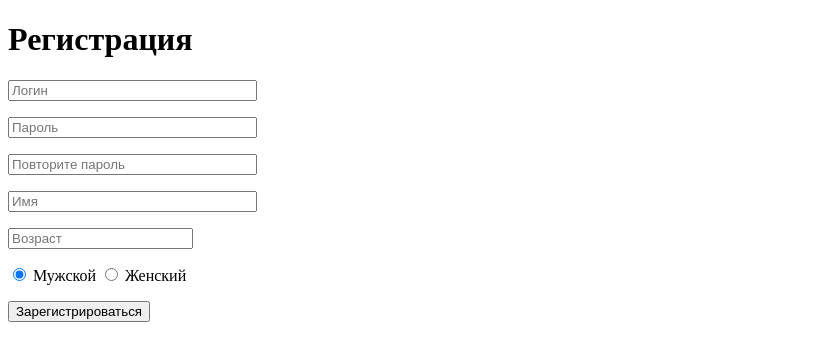
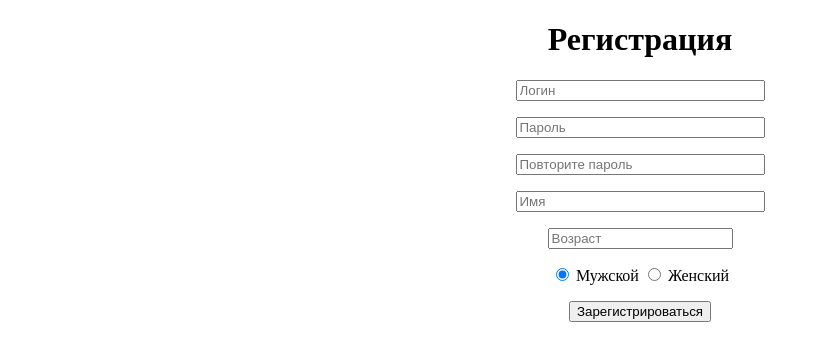
Before and after one commit to thd-nks/Nice2Meet, a Flask app: page /reg in a window 1280 px wide. Shown: the top 361 px of the page, without its empty margins (0-820 px from the left). Run offline with Flask 2, Linux system fonts and the light colour scheme.

Commit message:
templates alignment

```diff
--- a/TP_proj/templates/index.html
+++ b/TP_proj/templates/index.html
@@ -8,7 +8,7 @@ Nice 2 Meet
 
 {% block body %}
 
-<p><a href="/log"><button>Авторизация</button></a></p>
-<p><a href="/reg"><button>Регистрация</button></a></p>
+<p align="center"><a href="/log"><button>Авторизация</button></a></p>
+<p align="center"><a href="/reg"><button>Регистрация</button></a></p>
 
 {% endblock %}
--- a/TP_proj/templates/layout.html
+++ b/TP_proj/templates/layout.html
@@ -5,7 +5,7 @@
     <title>Nice2Meet</title>
 </head>
 <body>
-    <h1>{% block heading %} {% endblock %}</h1>
+    <h1 align="center">{% block heading %} {% endblock %}</h1>
 
     {% block body %}
     {% endblock %}
--- a/TP_proj/templates/reg.html
+++ b/TP_proj/templates/reg.html
@@ -10,43 +10,53 @@
 
 <form action="" method="post" novalidate>
     {{ form.hidden_tag() }}
-    <p>
+    <p align="center">
         {{ form.login(size=28, placeholder='Логин') }}
+    </p>
+    <p align="center">
         {% for error in form.login.errors %}
             <span style="color: red;">[{{ error }}]</span>
-            {% endfor %}
+        {% endfor %}
     </p>
-    <p>
+    <p align="center">
         {{ form.password(size=28, placeholder='Пароль') }}
+    </p>
+    <p align="center">
         {% for error in form.password.errors %}
             <span style="color: red;">[{{ error }}]</span>
-            {% endfor %}
+        {% endfor %}
     </p>
-    <p>
+    <p align="center">
         {{ form.password2(size=28, placeholder='Повторите пароль') }}
+    </p>
+    <p align="center">
         {% for error in form.password2.errors %}
             <span style="color: red;">[{{ error }}]</span>
-            {% endfor %}
+        {% endfor %}
     </p>
-    <p>
+    <p align="center">
         {{ form.name(size=28, placeholder='Имя') }}
+    </p>
+    <p align="center">
         {% for error in form.name.errors %}
             <span style="color: red;">[{{ error }}]</span>
-            {% endfor %}
+        {% endfor %}
     </p>
-    <p>
+    <p align="center">
         {{ form.age(size=28, placeholder='Возраст') }}
+    </p>
+    <p align="center">
         {% for error in form.age.errors %}
             <span style="color: red;">[{{ error }}]</span>
-            {% endfor %}
+        {% endfor %}
     </p>
-    <p>{% for subfield in form.sex %}
+    <p align="center">{% for subfield in form.sex %}
     <tr>
         <td>{{ subfield }}</td>
         <td>{{ subfield.label }}</td>
     </tr>
     {% endfor %}</p>
-    <p>{{ form.submit() }}</p>
+    <p align="center">{{ form.submit() }}</p>
 </form>
 
 {% endblock %}
```
Also changed, not shown: TP_proj/templates/log.html (+4 -4 lines), TP_proj/templates/mainPage.html (+17 -9 lines).
